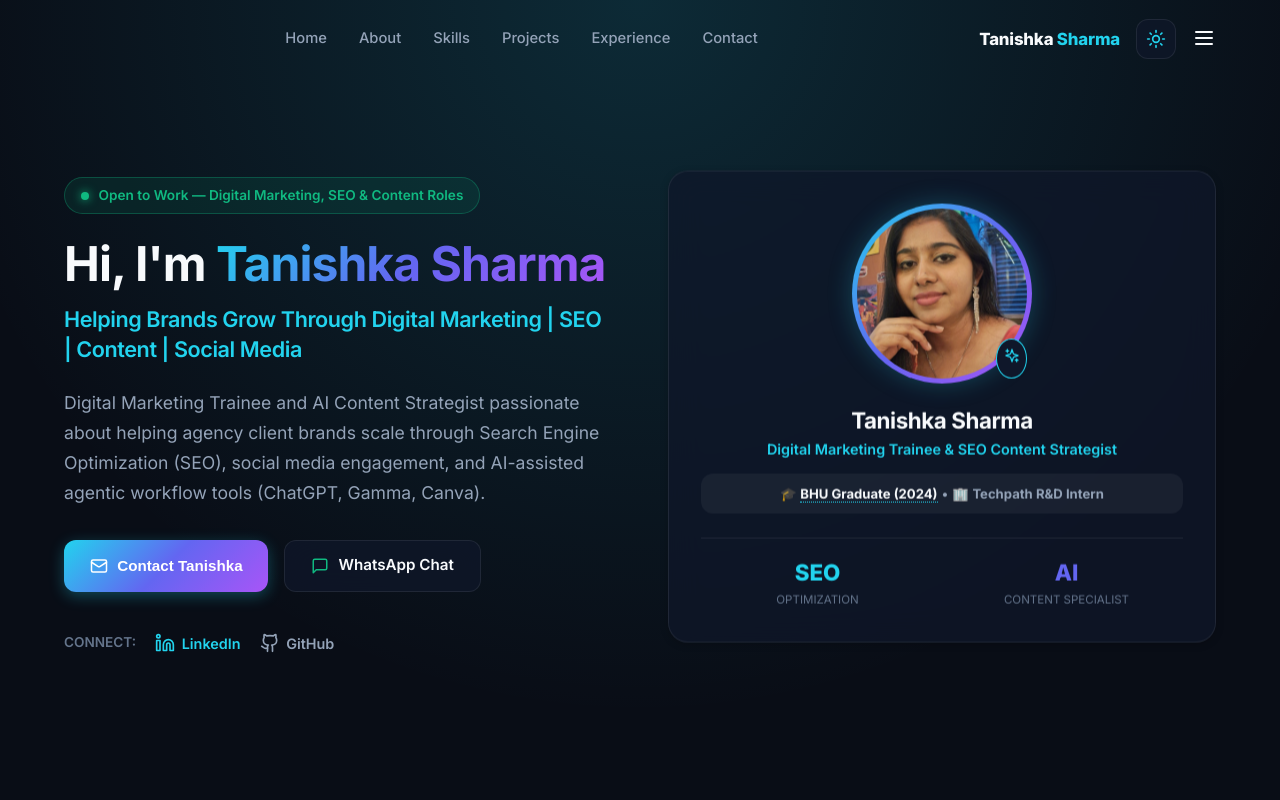
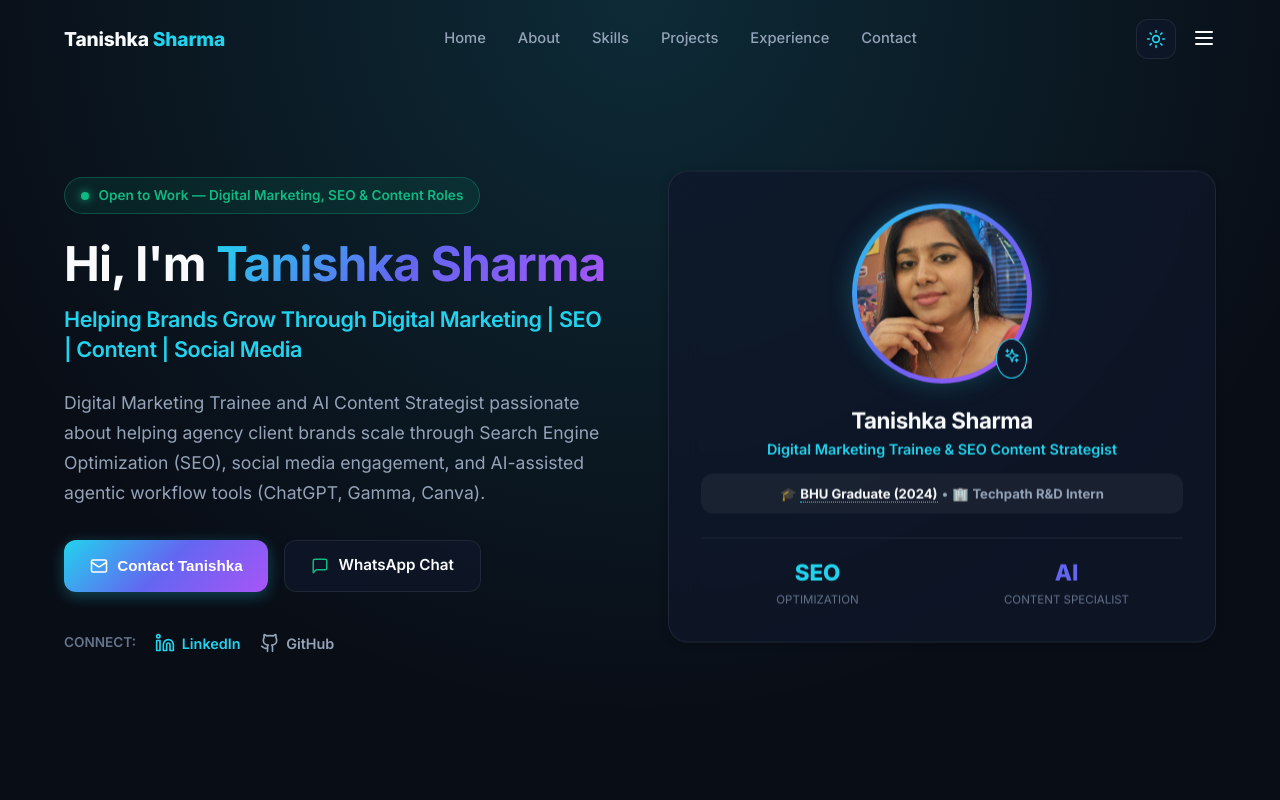
Before and after one commit to tanishka-wy/Tanishka-portfolio, a React (Vite) app: page / in a window 1280 px wide. Shown: the top 800 px of the page. Built offline with nearby package versions, Linux system fonts and the light colour scheme.

Commit message:
Shift Tanishka Sharma text to the top left of top navigation header bar

```diff
--- a/src/components/Navbar.jsx
+++ b/src/components/Navbar.jsx
@@ -1,5 +1,5 @@
 import React, { useState, useEffect } from 'react';
-import { Sun, Moon, Menu, X, Code2, Terminal as TerminalIcon } from 'lucide-react';
+import { Sun, Moon, Menu, X } from 'lucide-react';
 import { personalInfo } from '../data/portfolioData';
 
 export default function Navbar({ theme, toggleTheme }) {
@@ -39,7 +39,17 @@ export default function Navbar({ theme, toggleTheme }) {
       }}
     >
       <div className="container" style={{ display: 'flex', alignItems: 'center', justifyContent: 'space-between' }}>
-        <div></div>
+        {/* Brand Name on Top Left */}
+        <a href="#hero" style={{ textDecoration: 'none', display: 'flex', alignItems: 'center' }}>
+          <span style={{
+            fontWeight: 800,
+            fontSize: '1.2rem',
+            color: 'var(--text-primary)',
+            letterSpacing: '-0.01em'
+          }}>
+            Tanishka<span style={{ color: 'var(--accent-cyan)' }}> Sharma</span>
+          </span>
+        </a>
 
         {/* Desktop Links */}
         <nav style={{ display: 'flex', alignItems: 'center', gap: '2rem' }} className="desktop-nav">
@@ -62,17 +72,8 @@ export default function Navbar({ theme, toggleTheme }) {
           ))}
         </nav>
 
-          {/* Action Controls */}
+        {/* Action Controls on Top Right */}
         <div style={{ display: 'flex', alignItems: 'center', gap: '1rem' }}>
-          <span style={{
-            fontWeight: 800,
-            fontSize: '1.05rem',
-            color: 'var(--text-primary)',
-            letterSpacing: '-0.01em'
-          }}>
-            Tanishka<span style={{ color: 'var(--accent-cyan)' }}> Sharma</span>
-          </span>
-
           <button
             onClick={toggleTheme}
             aria-label="Toggle theme"
```
